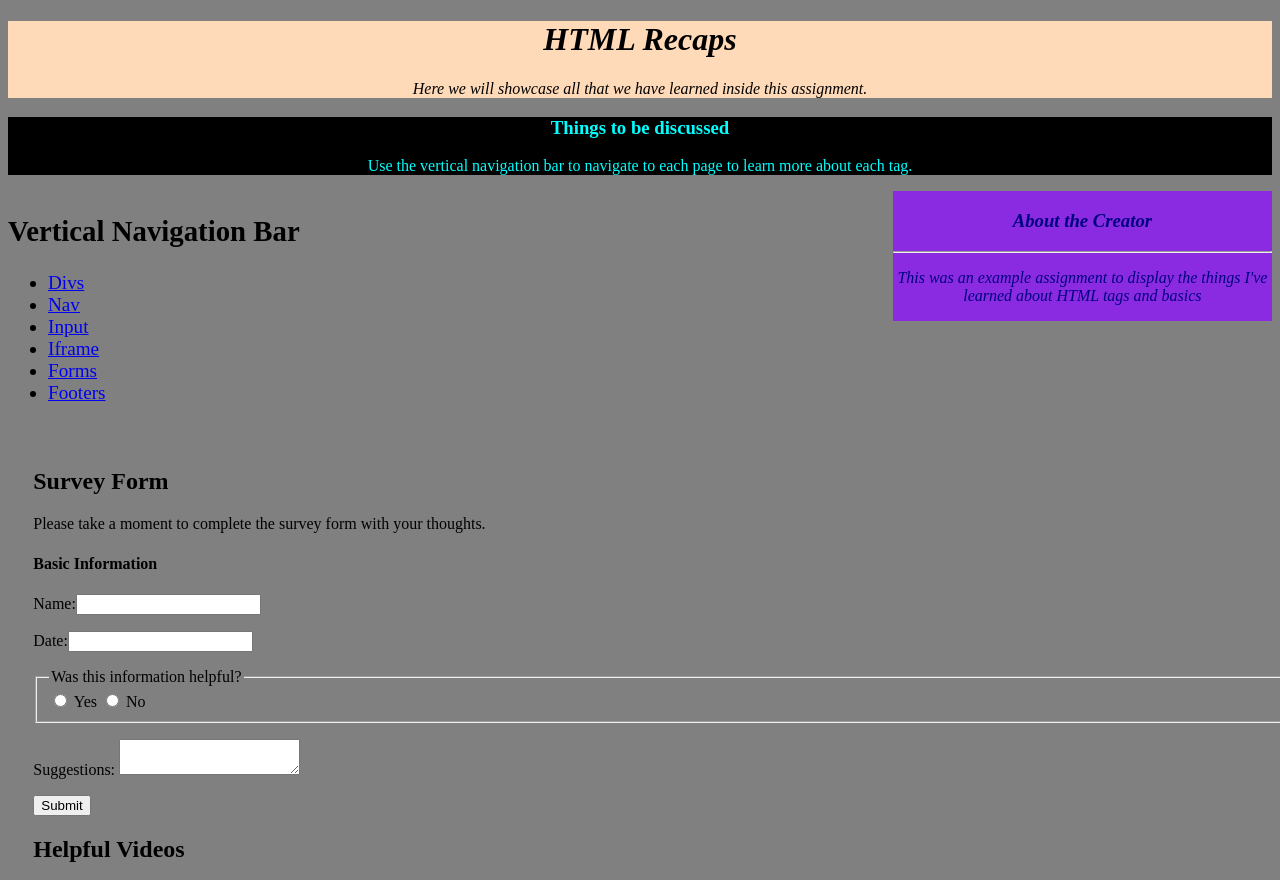
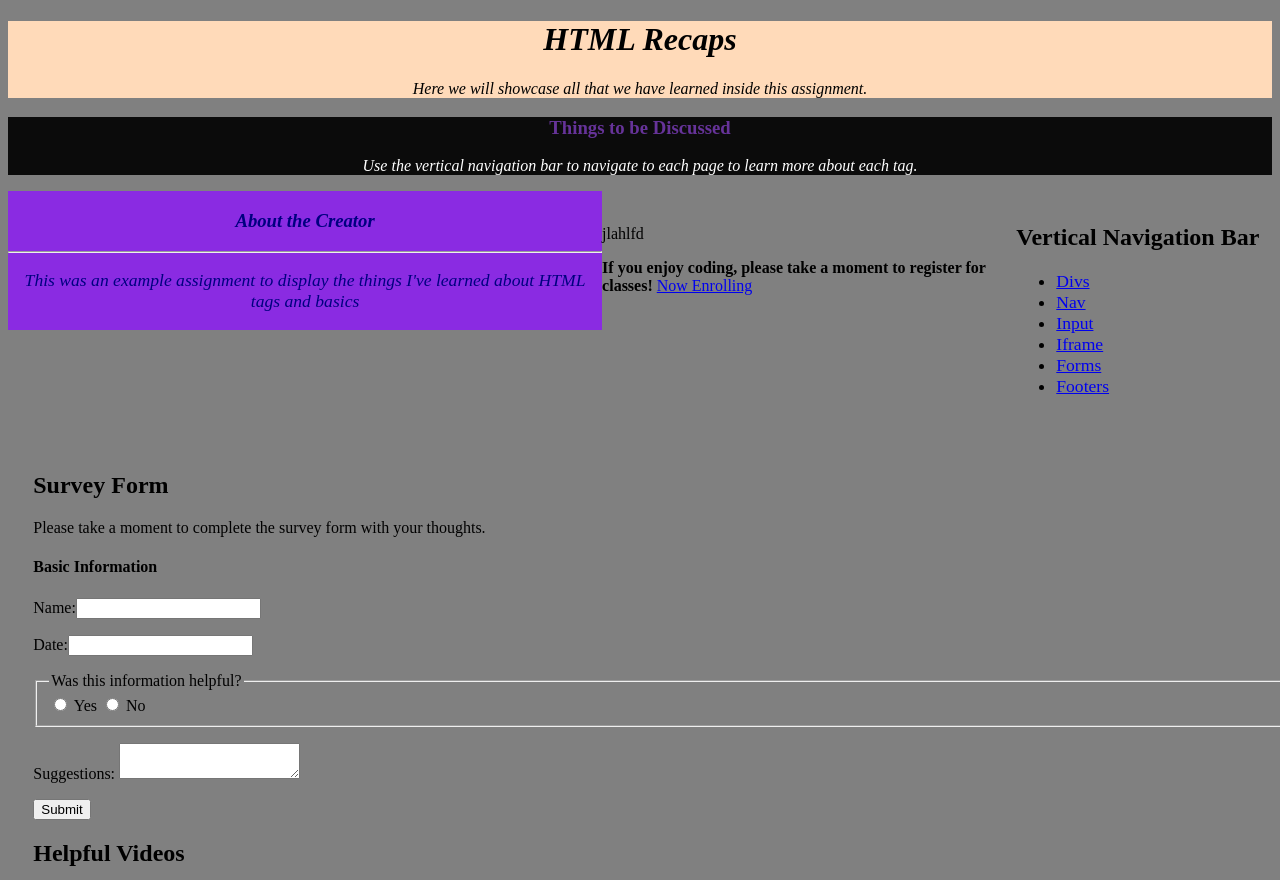
Before and after one commit to TeliciaShelton/index.html, a plain HTML site: page index.html in a window 1280 px wide. Shown: the top 880 px of the page. Drawn offline with Linux system fonts and the light colour scheme; grey boxes are pictures that could not be loaded.

Commit message:
Added Footer

```diff
--- a/index.html
+++ b/index.html
@@ -13,14 +13,14 @@
         <p>Here we will showcase all that we have learned inside this assignment.
         </p>
     </header>
-    <section style="text-align: center; color: aqua; background-color: black; width: 100%;">
-        <h3> Things to be discussed </h3>
-            <p> Use the vertical navigation bar to navigate to each page to learn more about each tag.
+    <section style="text-align: center; color: rebeccapurple; background-color: rgba(0, 0, 0, 0.918); width: 100%;">
+        <h3> Things to be Discussed </h3>
+            <p style="color: white; font-style: oblique;"> Use the vertical navigation bar to navigate to each page to learn more about each tag.
 
     </section>
-    <nav style="text-align: left; font-size: 120%; float: left;">
+    <nav style="text-align: left; font-size: 100%; float: right; margin: 1%;">
         <h1> Vertical Navigation Bar</h1>
-        <ul >
+        <ul style="font-size: 110%;" >
             <li>
                <a href="../BasicHTMLTags/htmlCssProjects/htmlBasics/07-divs.html"> Divs </a>
             </li>
@@ -49,11 +49,11 @@
 
     </nav>
 </section>
-    <article style="width: 30%; float: right; background-color: blueviolet; font-style: italic; font-size: 20 px;">
+    <article style="width: 47%; float: left; background-color: blueviolet; font-style: italic;">
         <header style="text-align: center; color: navy;">
             <h3>About the Creator</h3>
             <hr/>
-            <p> This was an example assignment to display the things I've learned about HTML tags and basics</p>
+            <p style="font-size: 110%;"> This was an example assignment to display the things I've learned about HTML tags and basics</p>
     </article>
     <br/>
 
@@ -98,5 +98,21 @@
         </p>
     </section>
 
+
+<footer style="background-color: black;">
+ </footer>
+ <footer>
+
+        <p> jlahlfd</p>
+
+         <p>
+             <b>
+             If you enjoy coding, please take a moment to register for classes!
+            </b>
+            <a href="https://elevenfifty.org/courses/free-intro-courses/;" target="_blank"> Now Enrolling</a>
+     </p>
+    </footer>
+
+
 </body>
 </html>
```
